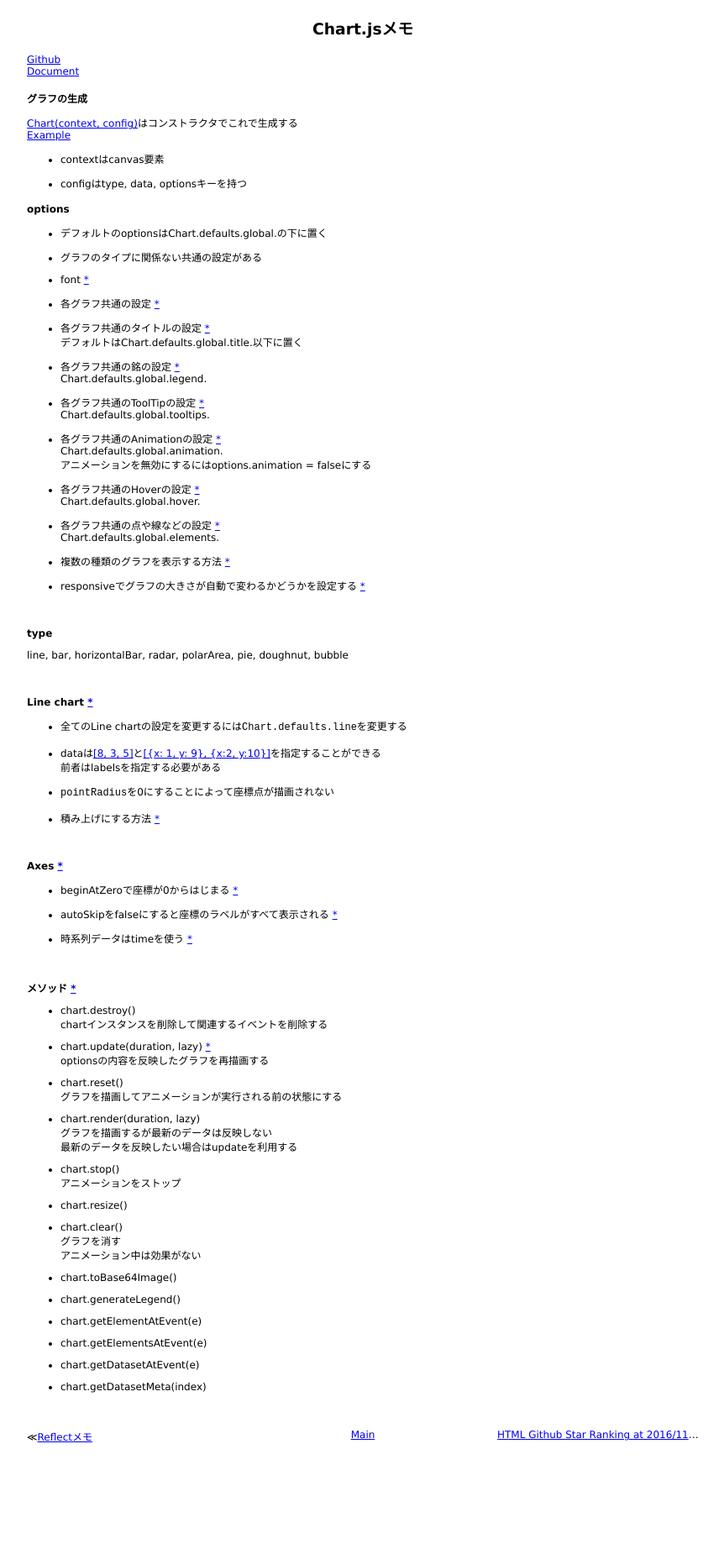
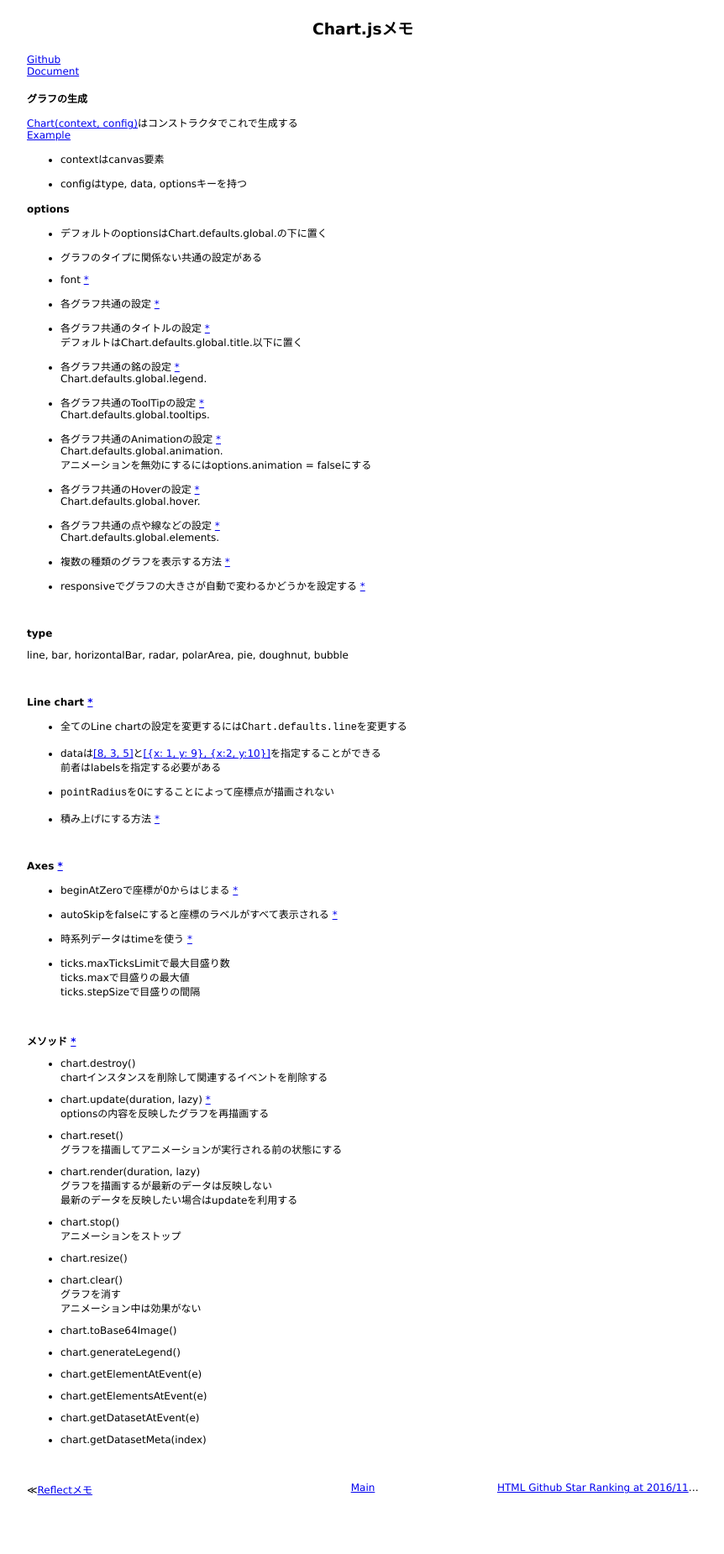
Before and after one commit to 38elements/38elements.github.com, a Jekyll site: the page built from _posts/2016-11-17-chartjs.md, in a window 1280 px wide. Shown: the whole page at 84% size, without its empty margins (208-1070 px from the left). Built offline with Jekyll 4.4.1, drawn with Linux system fonts in a browser that asks for light colours; before the commit the page ends 1787 px from its top, so only the background shows below that.

Commit message:
Update 2016-11-17-chartjs.md

```diff
--- a/_posts/2016-11-17-chartjs.md
+++ b/_posts/2016-11-17-chartjs.md
@@ -79,6 +79,10 @@ line, bar, horizontalBar, radar, polarArea, pie, doughnut, bubble
 
 * 時系列データはtimeを使う [\*](http://www.chartjs.org/docs/latest/axes/cartesian/time.html)
 
+* ticks.maxTicksLimitで最大目盛り数
+ticks.maxで目盛りの最大値
+ticks.stepSizeで目盛りの間隔
+
 <br>
 
 #### メソッド [\*](http://www.chartjs.org/docs/latest/developers/api.html)
```
